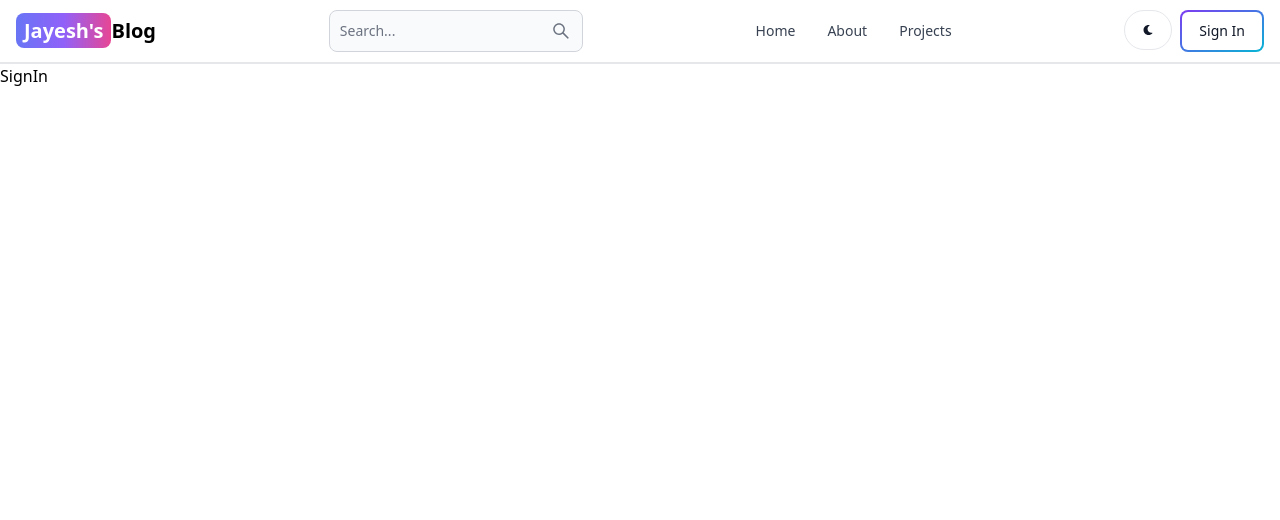
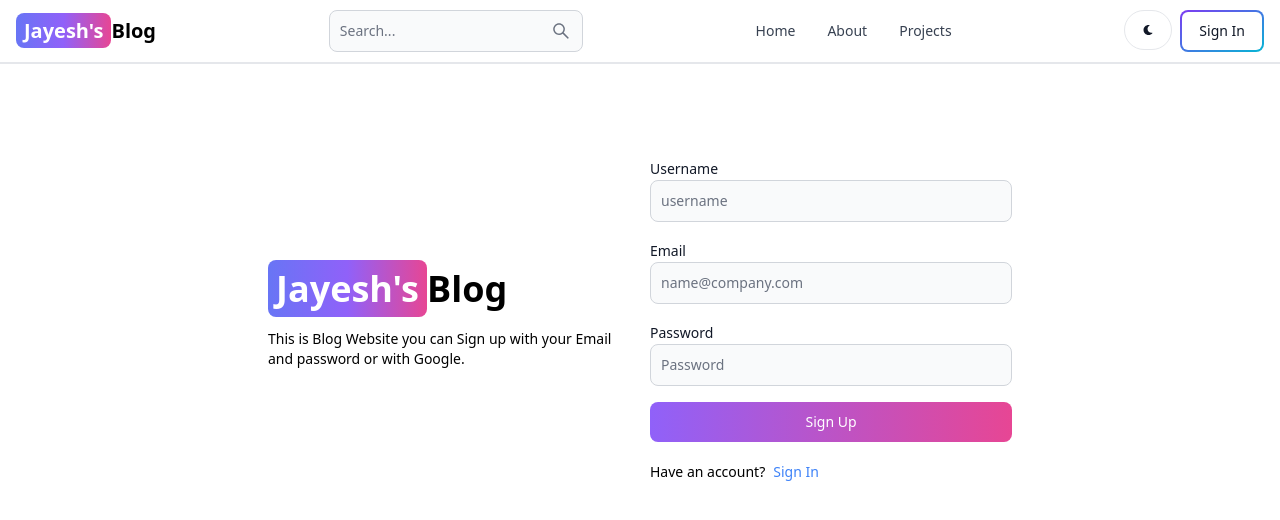
Before and after one commit to Jayeshnangare/mern-blog, a React (Vite) app in the folder client/: page /sign-in in a window 1280 px wide. Shown: the top 520 px of the page. Built offline with nearby package versions, Linux system fonts and the light colour scheme.

Commit message:
create sign up page UI

```diff
--- a/client/src/pages/SignIn.jsx
+++ b/client/src/pages/SignIn.jsx
@@ -1,7 +1,54 @@
+import { Button, Label, TextInput } from 'flowbite-react'
 import React from 'react'
+import { Link } from 'react-router-dom'
 
 export default function SignIn() {
   return (
-    <div>SignIn</div>
+    <div className='min-h-screen mt-20'>
+
+      <div className='flex p-3 max-w-3xl mx-auto flex-col md:flex-row md:items-center gap-5'>
+         {/* left */}
+        <div className='flex-1'>
+        <Link to='/' className=' font-bold dark:text-white text-4xl '>
+
+        <span className='px-2 py-1 bg-gradient-to-r from-indigo-500
+        via-purple-500 to-pink-500 rounded-lg text-white'>Jayesh's</span>
+        Blog
+        </Link>
+        <p className='text-sm mt-5 '>This is Blog Website you can Sign up with your Email and password or with Google.</p>
+        </div>
+        {/* right */}
+        <div className='flex-1'>
+          <form action="" className='flex flex-col gap-4'>
+            <div>
+              <Label value='Username'/>
+              <TextInput type='text' placeholder='username' id='username'/>
+            </div>
+
+            <div>
+              <Label value='Email'/>
+              <TextInput type='text' placeholder='name@company.com' id='email'/>
+            </div>
+
+            <div>
+              <Label value='Password'/>
+              <TextInput type='text' placeholder='Password' id='password'/>
+            </div>
+            <Button gradientDuoTone={'purpleToPink'} type='submit'>
+              Sign Up
+            </Button>
+          </form>
+          <div className='flex gap-2 text-sm mt-5'>
+            <span>Have an account?</span>
+            <Link to='/sign-in'className='text-blue-500'>
+            Sign In
+            </Link>
+          </div>
+        </div>
+
+
+
+      </div>
+    </div>
   )
 }
```
